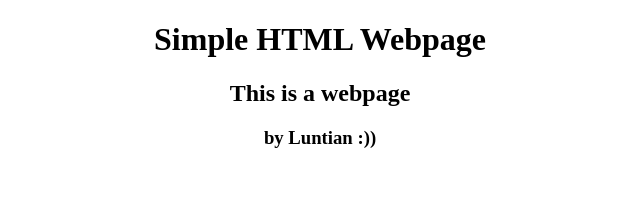
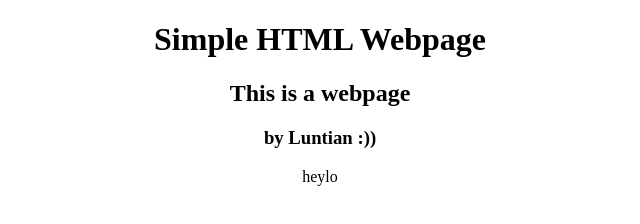
Before and after one commit to merylgrace/webpage, a plain HTML site: page webpage.html in a window 1280 px wide. Shown: the full height of the page, 320-960 px from the left. Drawn offline with Linux system fonts and the light colour scheme.

Commit message:
added heylo

```diff
--- a/webpage.html
+++ b/webpage.html
@@ -10,6 +10,7 @@
     <h1>Simple HTML Webpage</h1>
     <h2>This is a webpage</h2>
     <h3>by Luntian :))</h3>
+    <p>heylo</p>
 </body>
 </head>
 </html>
```
